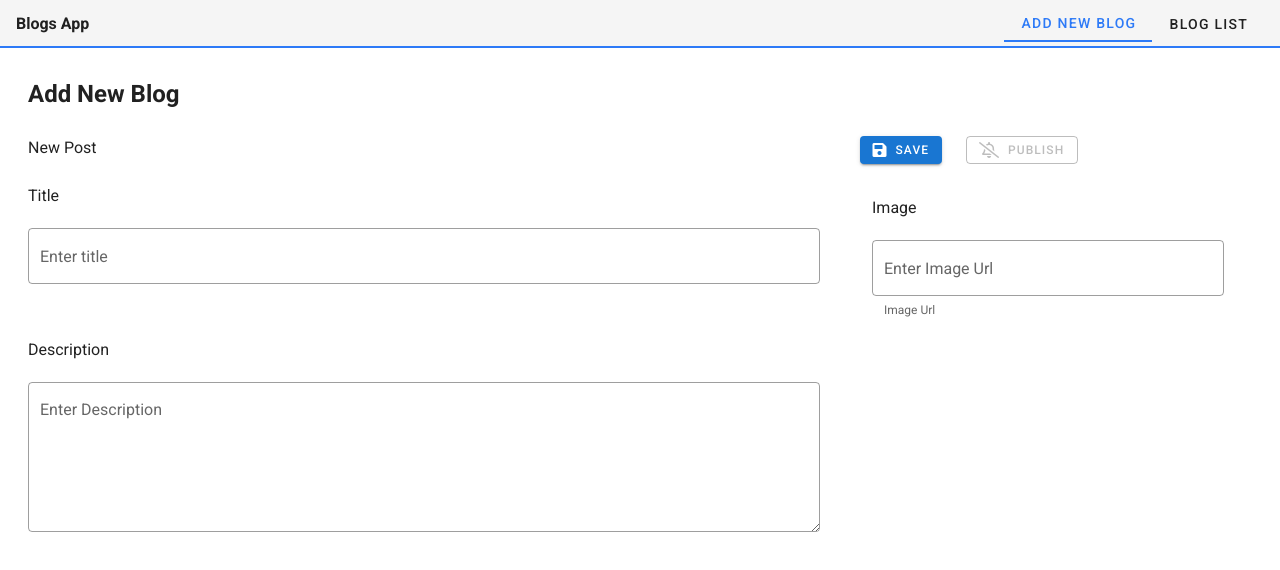
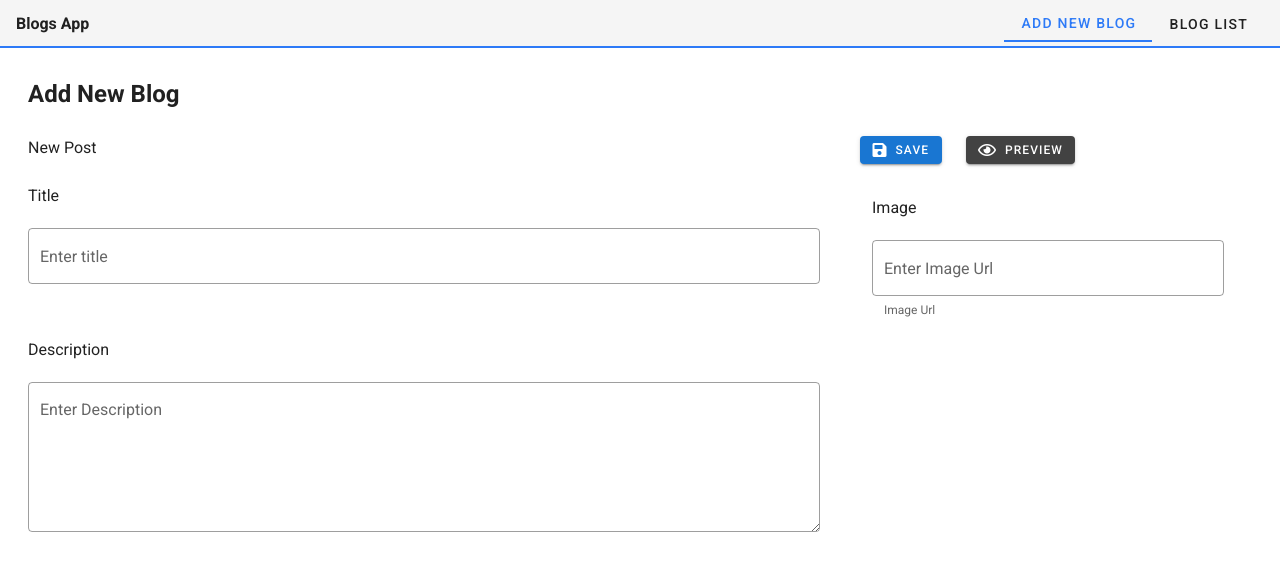
Before and after one commit to faithinyous/se-digital-test, a Vue app in the folder frontend/: page / in a window 1280 px wide. Shown: the top 570 px of the page. Built offline with nearby package versions, Linux system fonts and the light colour scheme.

Commit message:
create preview

```diff
--- a/frontend/src/components/BlogCard.vue
+++ b/frontend/src/components/BlogCard.vue
@@ -1,6 +1,6 @@
 <template>
-  <v-card max-width="350px" class="ma-2">
-    <v-img :src="imageUrl" max-width="350" max-height="250" />
+  <v-card width="350px" class="ma-2">
+    <v-img :src="imageUrl" width="350" height="250" />
     <v-card-text class="pb-1"> {{ getDate(created) }} </v-card-text>
     <v-card-title class="pt-0 ">
       <div class="one-line-text">
--- a/frontend/src/views/AddBlog.vue
+++ b/frontend/src/views/AddBlog.vue
@@ -15,11 +15,25 @@
             </v-btn>
           </v-col>
           <v-col col="auto">
-            <v-btn disabled outlined small>
-              <v-icon small class="mr-2"> far fa-bell-slash </v-icon>
-              Publish
+            <v-btn
+              dark
+              small
+              @click="isShowPreview = !isShowPreview"
+              color="secondary"
+            >
+              <v-icon small class="mr-2" v-if="isShowPreview">
+                far fa-eye-slash
+              </v-icon>
+              <v-icon small class="mr-2" v-else> far fa-eye </v-icon>
+              Preview
             </v-btn>
           </v-col>
+          <!--          <v-col col="auto">-->
+          <!--            <v-btn disabled outlined small>-->
+          <!--              <v-icon small class="mr-2"> far fa-bell-slash </v-icon>-->
+          <!--              Publish-->
+          <!--            </v-btn>-->
+          <!--          </v-col>-->
         </v-row>
       </v-col>
     </v-row>
@@ -70,6 +84,23 @@
         </v-col>
       </v-row>
     </v-form>
+    <v-row class="justify-center" v-if="isShowPreview">
+      <BlogCard
+        :id="1"
+        :description="description"
+        :title="title"
+        :image-url="imageUrl"
+        :show-detail="showDetail"
+      />
+    </v-row>
+    <v-dialog v-model="isDialogShow">
+      <BlogDetail
+        :id="1"
+        :description="description"
+        :title="title"
+        :image-url="imageUrl"
+      />
+    </v-dialog>
     <v-alert type="success" class="alert-fixed" v-if="alertSuccess">
       Successfully created new Blog
     </v-alert>
@@ -87,17 +118,23 @@
 <script lang="ts">
 import { Component, Vue } from "vue-property-decorator";
 import axios from "@/http";
+import BlogCard from "@/components/BlogCard.vue";
+import BlogDetail from "@/components/BlogDetail.vue";
 @Component({
-  components: {}
+  components: { BlogDetail, BlogCard }
 })
 export default class Home extends Vue {
+  isShowPreview = false;
+  isDialogShow = false;
   alertSuccess = false;
   alertWarning = false;
   alertError = false;
   title = "";
   description = "";
   imageUrl = "";
-
+  showDetail() {
+    this.isDialogShow = true;
+  }
   saveBlog() {
     if ((this.$refs.form as HTMLFormElement).validate()) {
       axios
```
